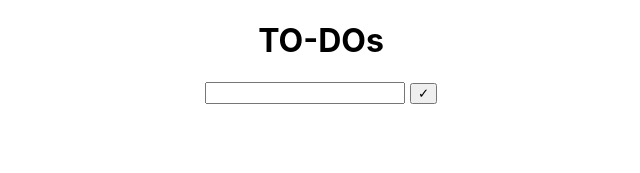
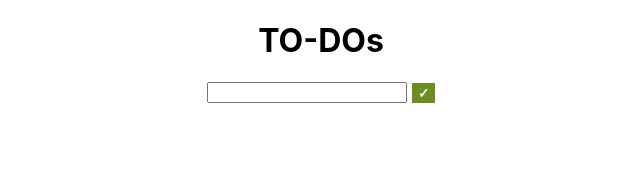
Before and after one commit to mpagels/todo-app-react, a React (Create React App) app: page / in a window 1280 px wide. Shown: the top 173 px of the page, without its empty margins (319-959 px from the left). Built offline with nearby package versions, Linux system fonts and the light colour scheme.

Commit message:
Add className for button

```diff
--- a/src/SubmitToDo.js
+++ b/src/SubmitToDo.js
@@ -4,7 +4,7 @@ import "./SubmitToDo.css";
 export default function SubmitToDo() {
   return (
     <div>
-      <button>✓</button>
+      <button className="btn_submit">✓</button>
     </div>
   );
 }
```
